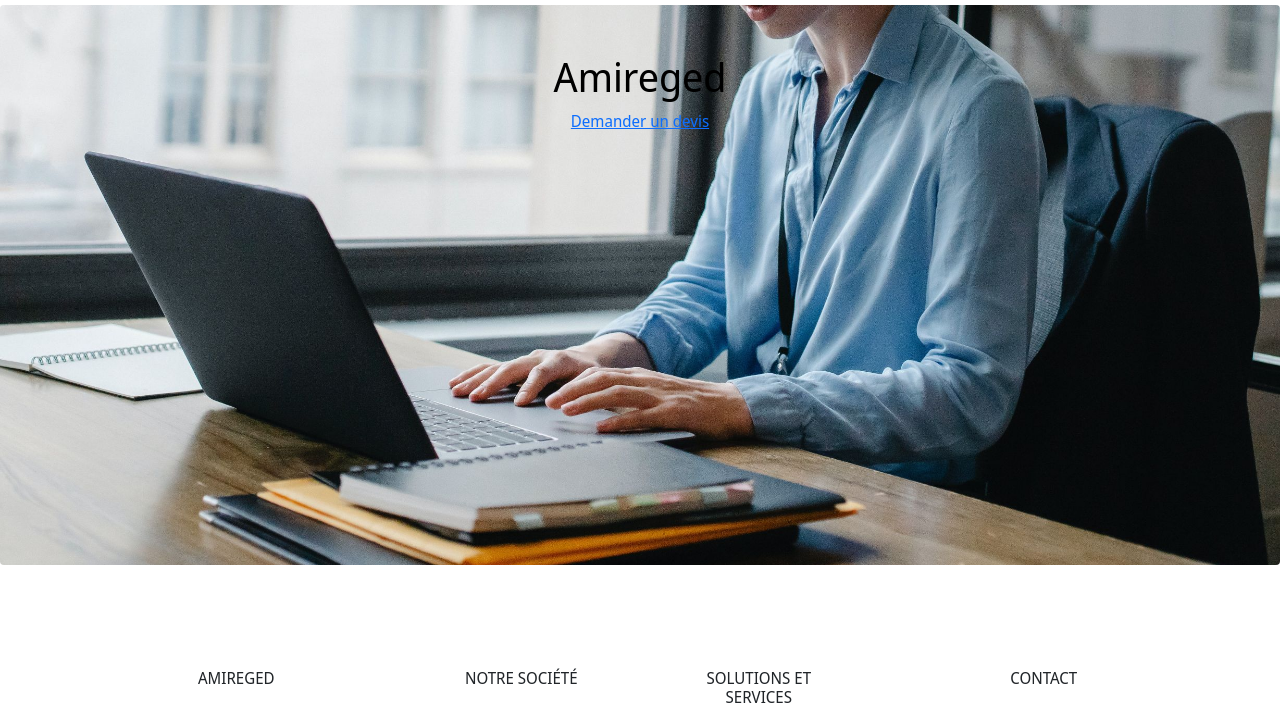
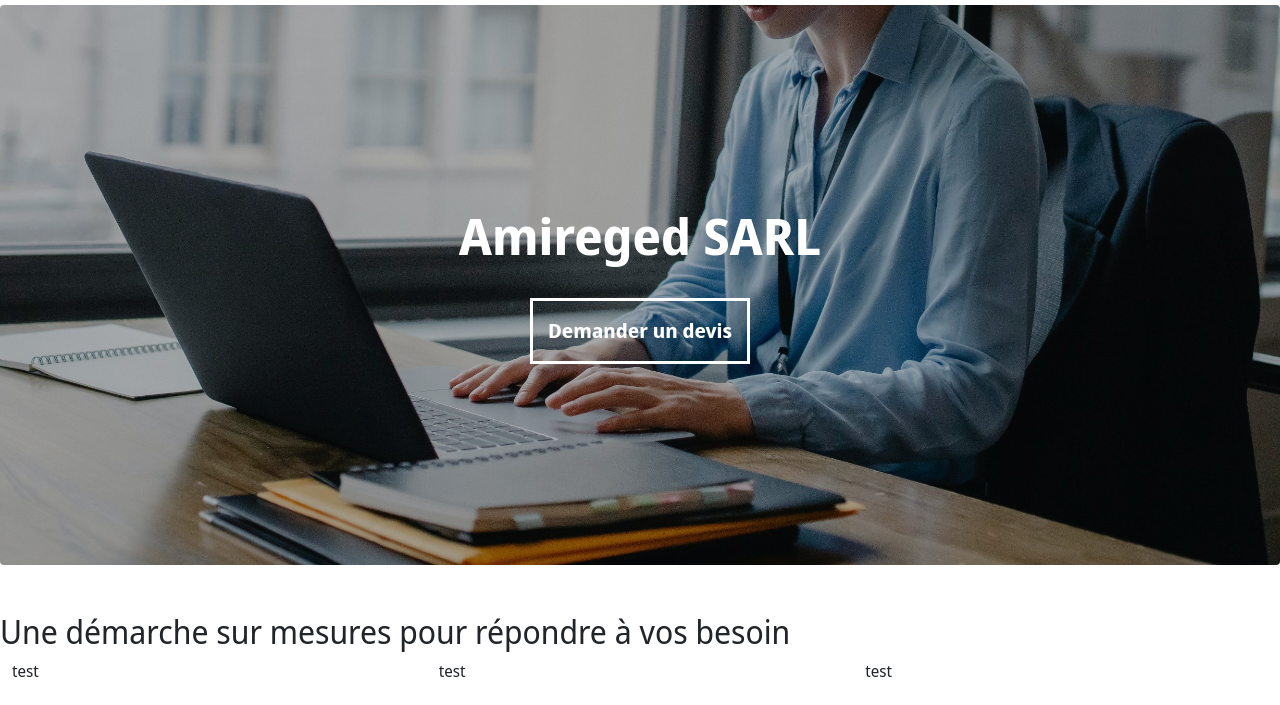
Before and after one commit to CatHarsis39/amireged-website, a plain HTML site: page index.html in a window 1280 px wide. Shown: the part 95-800 px from the top of the page. Drawn offline with nearby package versions, Linux system fonts and the light colour scheme.

Commit message:
button and title added on first page - darken intro picture

```diff
--- a/index.html
+++ b/index.html
@@ -86,17 +86,26 @@
         d-flex
         flex-column
         align-items-center
-        justify-content-start
+        justify-content-center
       "
       id="intro"
     >
-      <h1>Amireged</h1>
-      <a href="mailto: amireged@wanadoo.fr">Demander un devis</a>
+      <h1 class="intro-title">Amireged SARL</h1>
+      <br />
+      <a href="mailto: amireged@wanadoo.fr" class="devis">Demander un devis</a>
     </div>
     <!-- intro picture -->
 
     <!-- Unique approach -->
+    <h2>Une démarche sur mesures pour répondre à vos besoin</h2>
 
+    <div class="container-fluid">
+      <div class="row">
+        <div class="col-sm-4">test</div>
+        <div class="col-sm-4">test</div>
+        <div class="col-sm-4">test</div>
+      </div>
+    </div>
     <!-- Unique approach -->
 
     <!-- Footer -->
--- a/styles.css
+++ b/styles.css
@@ -24,7 +24,8 @@ body {
 }
 
 #intro {
-  background-image: url("media/intro-resize.jpg");
+  background-image: linear-gradient(rgba(0, 0, 0, 0.3), rgba(0, 0, 0, 0.3)),
+    url("media/intro-resize.jpg");
   height: 70vh;
   background-position: center center;
   background-repeat: no-repeat;
@@ -32,3 +33,24 @@ body {
   background-size: cover;
   background-color: #464646;
 }
+
+.intro-title {
+  color: white;
+  font-size: 50px;
+  font-weight: 800;
+}
+
+.devis {
+  text-decoration: none;
+  color: white;
+  font-size: 20px;
+  font-weight: 600;
+  border: solid white;
+  padding: 15px;
+}
+
+.demarche-list {
+  background-color: #f2e7e6;
+  text-align: center;
+  padding-bottom: 50px;
+}
```
